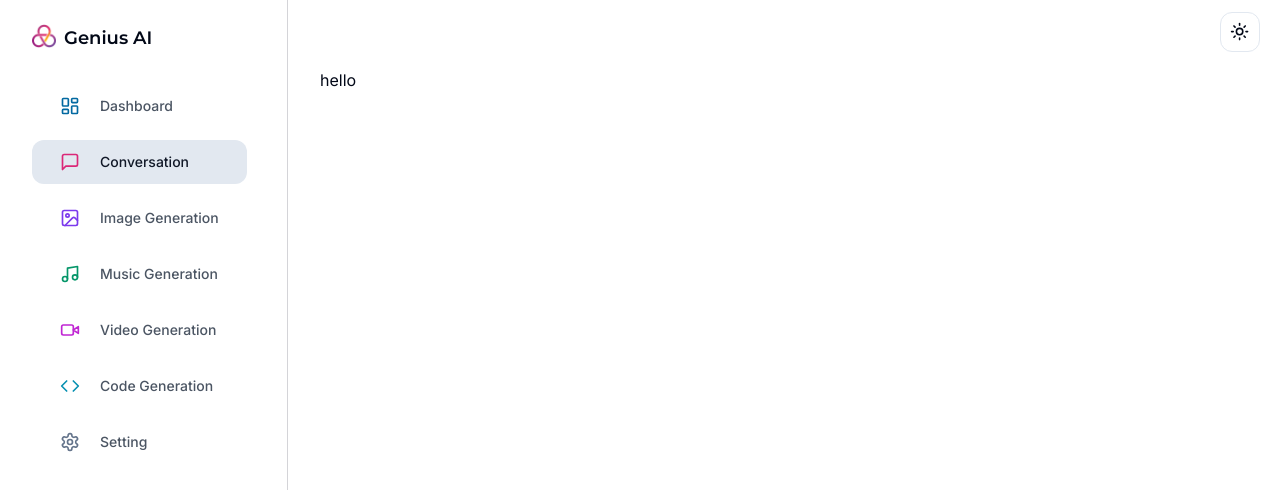
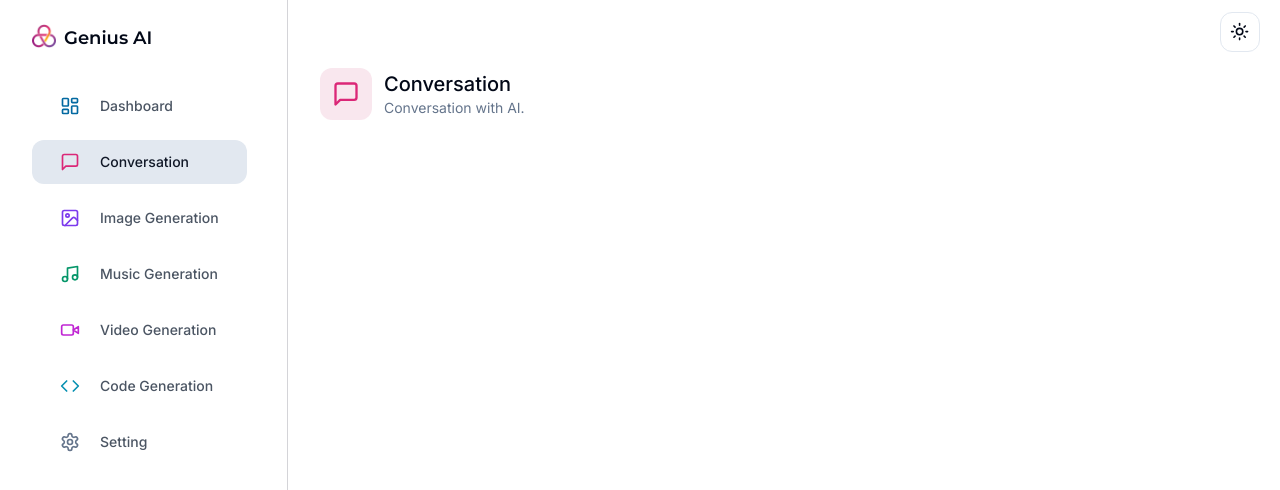
Before and after one commit to JazzsCo/genius-ai, a Next.js app: page /conversation in a window 1280 px wide. Shown: the top 490 px of the page. Built offline with nearby package versions, Linux system fonts and the light colour scheme.

Commit message:
Create reusable heading component

```diff
--- a/src/app/(dashboard)/(routes)/conversation/page.tsx
+++ b/src/app/(dashboard)/(routes)/conversation/page.tsx
@@ -1,9 +1,17 @@
-import React from "react";
+import { MessageSquare } from "lucide-react";
+
+import Heading from "@/components/heading";
 
 export default function ConversationPage() {
   return (
     <div className="px-3 md:px-5 mt-4">
-      <h1>hello</h1>
+      <Heading
+        title="Conversation"
+        description="Conversation with AI."
+        icon={MessageSquare}
+        color="text-pink-600"
+        bgcolor="bg-pink-700/10"
+      />
     </div>
   );
 }
--- /dev/null
+++ b/src/components/heading.tsx
@@ -0,0 +1,37 @@
+import { cn } from "@/lib/utils";
+import { LucideIcon } from "lucide-react";
+
+interface HeadingProps {
+  title: string;
+  description: string;
+  icon: LucideIcon;
+  color: string;
+  bgcolor?: string;
+}
+
+const Heading = ({
+  title,
+  description,
+  icon: Icon,
+  color,
+  bgcolor,
+}: HeadingProps) => {
+  return (
+    <div className="flex items-center space-x-3 mb-6">
+      <div
+        className={cn(
+          "p-2 lg:p-3 w-fit rounded-xl dark:bg-pink-700/25",
+          bgcolor
+        )}
+      >
+        <Icon className={cn("w-5 h-5 sm:w-7 sm:h-7", color)} />
+      </div>
+      <div>
+        <h1 className="font-medium text-sm md:text-base lg:text-xl">{title}</h1>
+        <p className="text-sm text-muted-foreground">{description}</p>
+      </div>
+    </div>
+  );
+};
+
+export default Heading;
```
